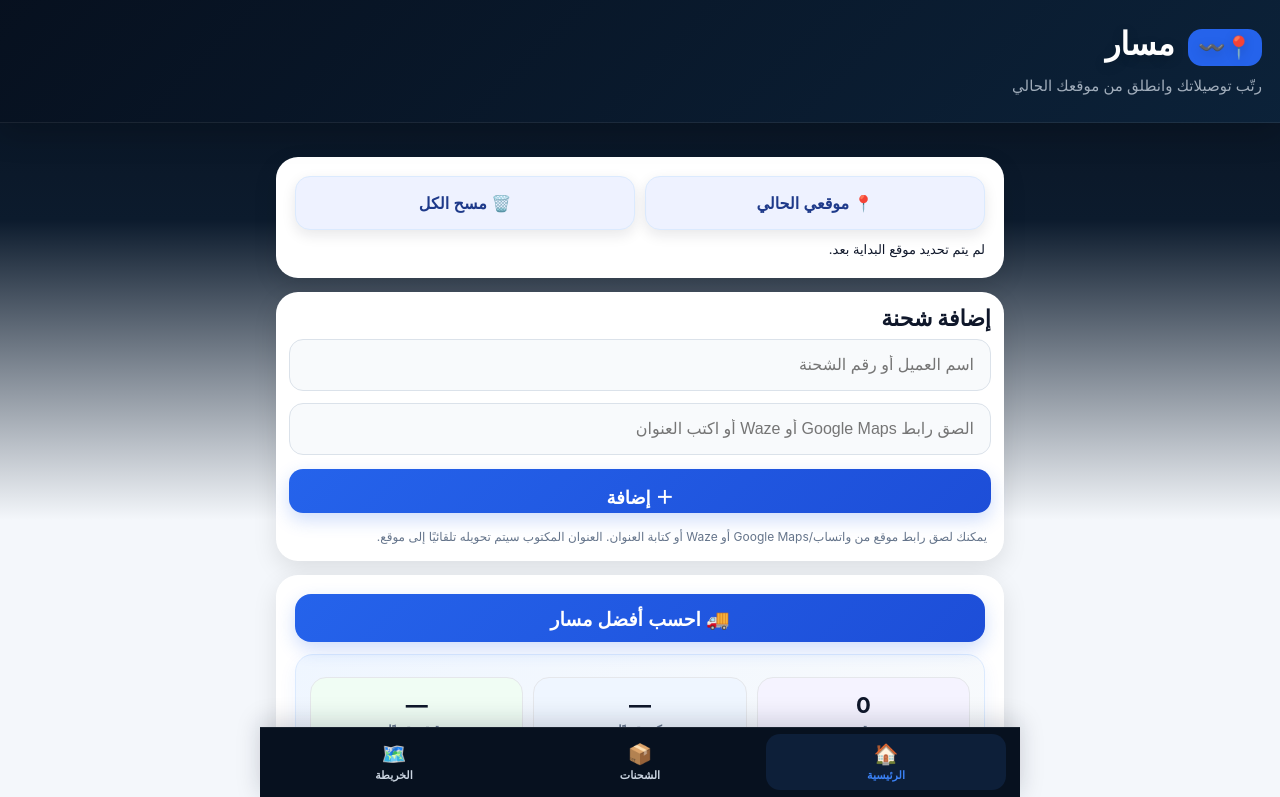
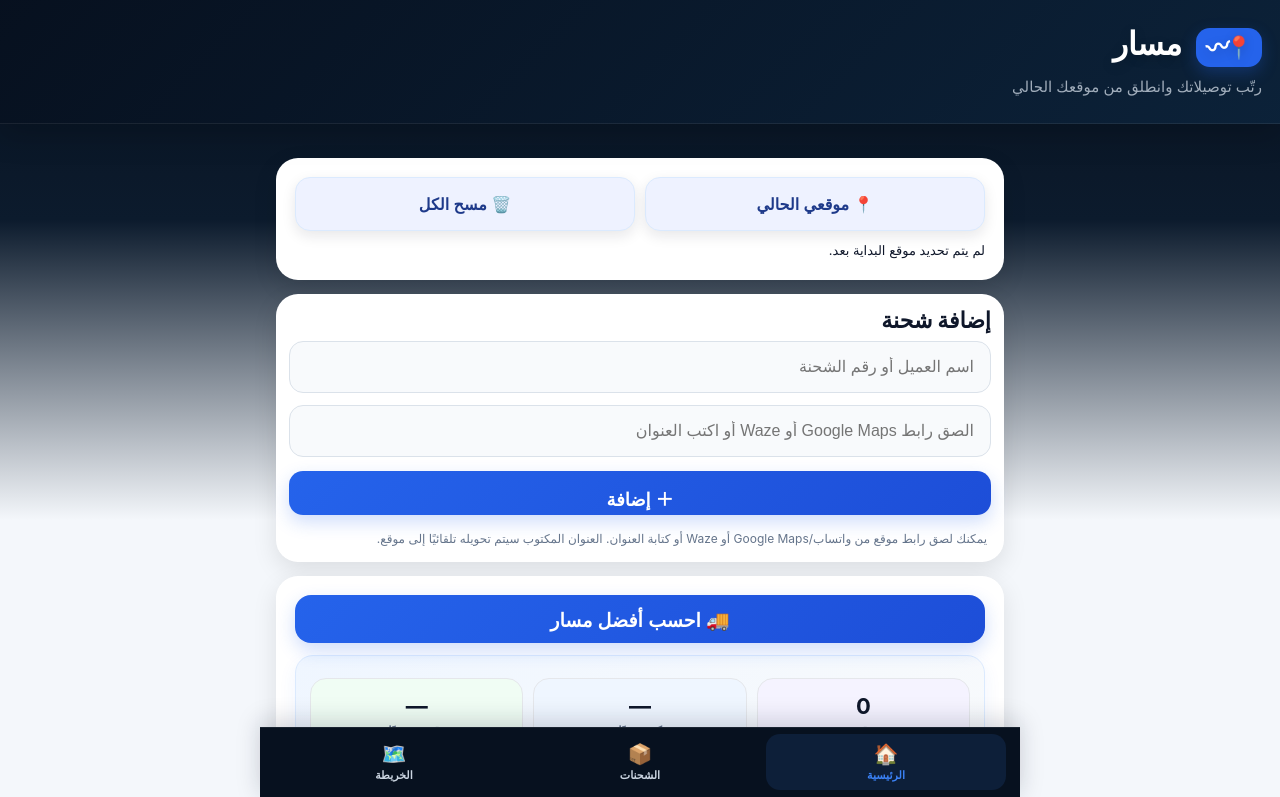
Before and after one commit to alhozeelmohammed-sudo/Masar, a plain HTML site: page index.html in a window 1280 px wide. Shown: the top 797 px of the page. Drawn offline with nearby package versions, Linux system fonts and the light colour scheme.

Commit message:
Update index.html

```diff
--- a/index.html
+++ b/index.html
@@ -123,10 +123,12 @@ header{padding-top:26px;padding-bottom:24px}
   .bottomNav{padding-top:6px}
   .bottomNav button.active{color:#3b82f6;background:rgba(59,130,246,.12);border-radius:14px}
   .masarLogo{display:inline-flex;align-items:center;justify-content:center;background:#2563eb;border-radius:14px;padding:6px 10px;margin-left:8px;font-size:22px}
+  .masarLogo .road{color:#fff;font-size:24px;font-weight:900;margin-right:-4px;transform:rotate(-12deg)}
+  .masarLogo{box-shadow:0 6px 16px rgba(37,99,235,.28)}
 </style>
 </head>
 <body>
-<header><h1><span class="masarLogo">📍〰️</span> مسار</h1> <div class="sub">رتّب توصيلاتك وانطلق من موقعك الحالي</div></header>
+<header><h1><span class="masarLogo">📍<span class="road">〰</span></span> مسار</h1> <div class="sub">رتّب توصيلاتك وانطلق من موقعك الحالي</div></header>
   <nav class="bottomNav">
  <button type="button" class="active" onclick="showPage('homePage')">🏠<span>الرئيسية</span></button>
  <button type="button" onclick="showPage('shipmentsPage')">📦<span>الشحنات</span></button>
```
